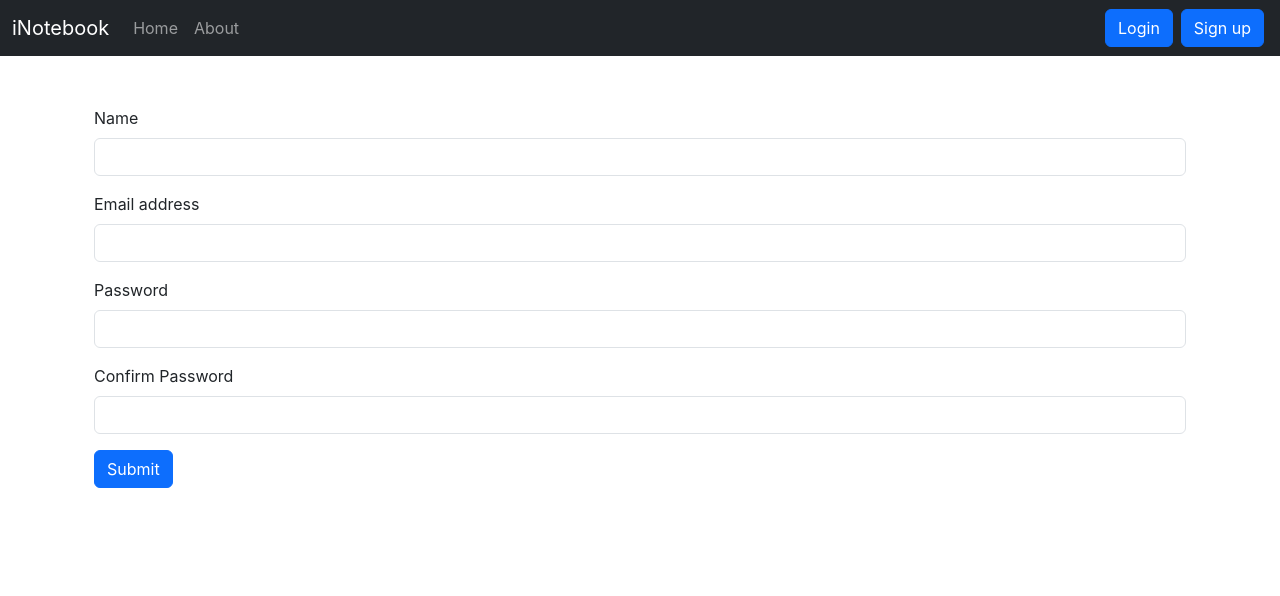
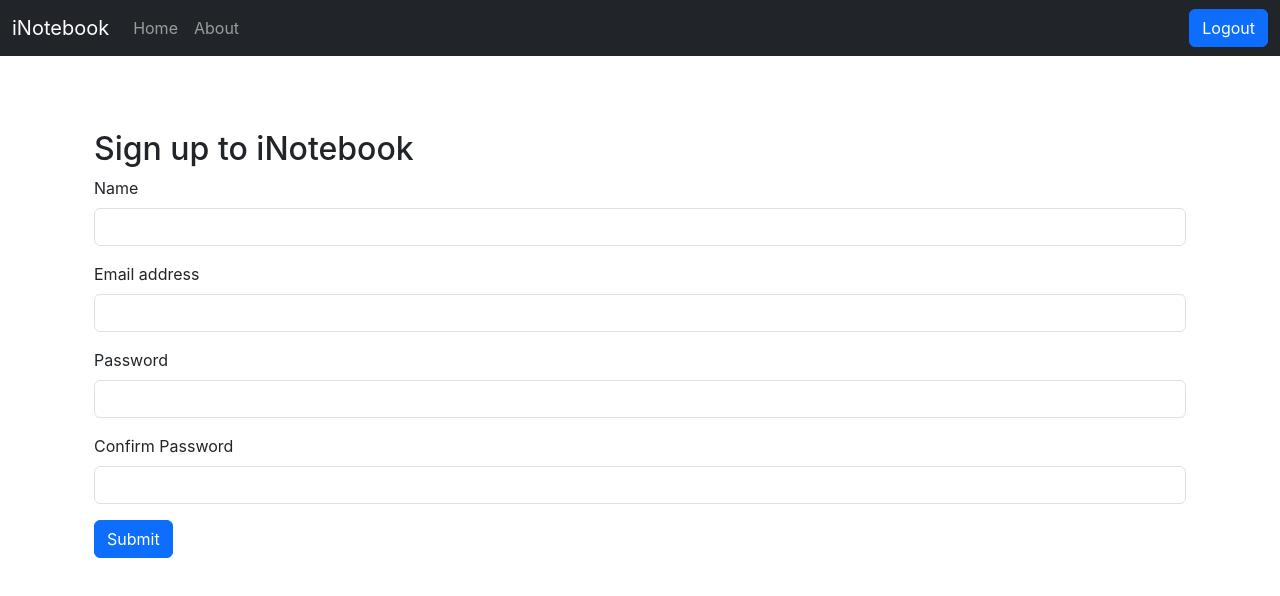
Before and after one commit to prparate/React_ExpressJS_INotebook, a React (Create React App) app: page /signup in a window 1280 px wide. Shown: the top 596 px of the page. Built offline with nearby package versions, Linux system fonts and the light colour scheme; sample sign-in values are in the browser's storage.

Commit message:
added logout

```diff
--- a/src/components/Login.js
+++ b/src/components/Login.js
@@ -20,9 +20,9 @@
         });
         const json = await response.json()
         if(json.success){
-            localStorage.setItem('token', json.authtoken)
+            localStorage.setItem('token', json.authToken)
+            props.showAlert('Successful Login', 'success')
             navigate('/')
-            props.showAlert('Successful Login', 'success')
         }else{
             props.showAlert('Invalid Credentials', 'danger')
         }
@@ -33,7 +33,8 @@
     }
 
     return (
-        <div>
+        <div className='mt-4'>
+            <h2>Login to iNotebook</h2>
             <form onSubmit={handleSubmit}>
                 <div className="mb-3">
                     <label htmlFor="email" className="form-label">Email address</label>
--- a/src/components/Navbar.js
+++ b/src/components/Navbar.js
@@ -1,11 +1,17 @@
 import React from 'react'
 import {
-    Link, useLocation
+    Link, useLocation, useNavigate
   } from "react-router-dom";
 
 const Navbar = () => {
 
     let location = useLocation()
+    let navigate = useNavigate()
+
+    const handleLogout = () => {
+        localStorage.removeItem('token')
+        navigate('/login')
+    }
 
     return (
         <nav className="navbar navbar-expand-lg navbar-dark bg-dark">
@@ -23,10 +29,10 @@
                             <Link className={`nav-link ${location.pathname === '/about'? 'active' : ''}`} to="/about">About</Link>
                         </li>
                     </ul>
-                    <form className="d-flex" role="search">
+                    {!localStorage.getItem('token') ? <form className="d-flex" role="search">
                         <Link className="btn btn-primary mx-1" to="/login" role="button">Login</Link>
                         <Link className="btn btn-primary mx-1" to="/signup" role="button">Sign up</Link>
-                    </form>
+                    </form> : <button className="btn btn-primary" onClick={handleLogout}>Logout</button>}
                 </div>
             </div>
         </nav>
--- a/src/components/Notes.js
+++ b/src/components/Notes.js
@@ -1,4 +1,5 @@
 import React, { useContext, useEffect, useState, useRef } from 'react'
+import { useNavigate } from 'react-router-dom'
 import noteContext from '../context/notes/noteContext'
 import AddNote from './AddNote'
 import NoteItem from './NoteItem'
@@ -10,9 +11,14 @@
     const [note, setNote] = useState({ id: '', etitle: '', edescription: '', etag: '' })
     const ref = useRef(null)
     const refClose = useRef(null)
+    const navigate = useNavigate()
 
     useEffect(() => {
-        fetchAllNotes()
+        if(localStorage.getItem('token')){
+            fetchAllNotes()
+        }else{
+            navigate('/login')
+        }
         // eslint-disable-next-line
     }, [])
 
--- a/src/components/Signup.js
+++ b/src/components/Signup.js
@@ -27,9 +27,9 @@
         const json = await response.json()
 
         if (json.success) {
-            localStorage.setItem('token', json.authtoken)
+            localStorage.setItem('token', json.authToken)
+            props.showAlert('Account created Successfully', 'success')
             navigate('/')
-            props.showAlert('Account created Successfully', 'success')
 
         }else{
             props.showAlert('Invalid form details', 'danger')
@@ -38,7 +38,8 @@
     }
 
     return (
-        <div className='container'>
+        <div className='container mt-4'>
+            <h2>Sign up to iNotebook</h2>
             <form onSubmit={handleSubmit}>
                 <div className="mb-3">
                     <label htmlFor="name" className="form-label">Name</label>
--- a/src/context/notes/NoteState.js
+++ b/src/context/notes/NoteState.js
@@ -4,7 +4,7 @@
 const NoteState = (props) => {
 
     const hostURL = 'http://localhost:5000/'
-    const authToken = 'eyJhbGciOiJIUzI1NiIsInR5cCI6IkpXVCJ9.eyJ1c2VyIjp7ImlkIjoiNjQwYTc4NmRiZjQ4YTkzYzk3NTZmZDM0In0sImlhdCI6MTY3ODQ0OTEyOX0.DzL0fW7CcBzy-m2YTE27gH0CIaMAJXiVMygWm298QWk'
+    const authToken = localStorage.getItem('token')
 
     const [notes, setNotes] = useState([])
 
```
